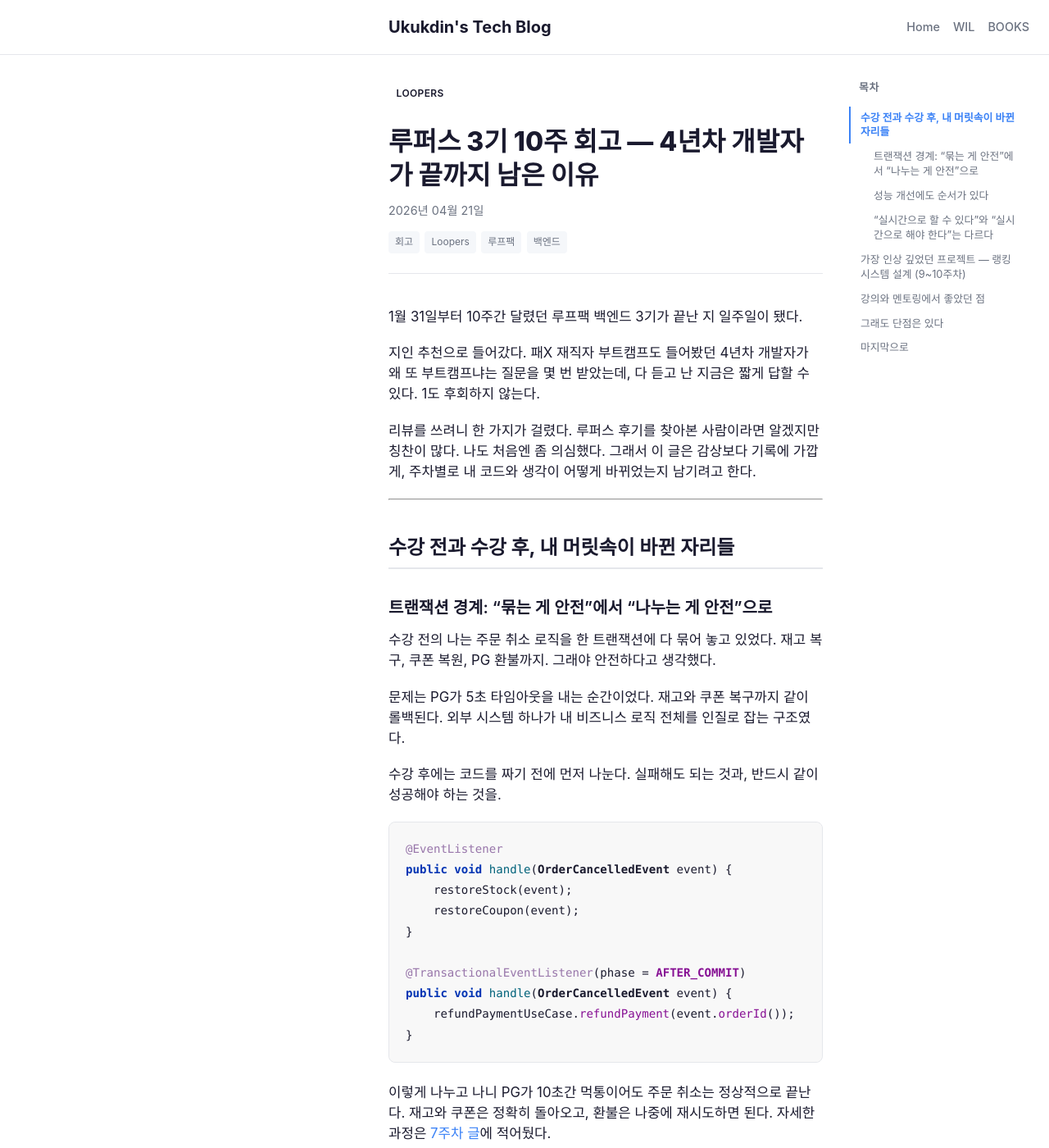
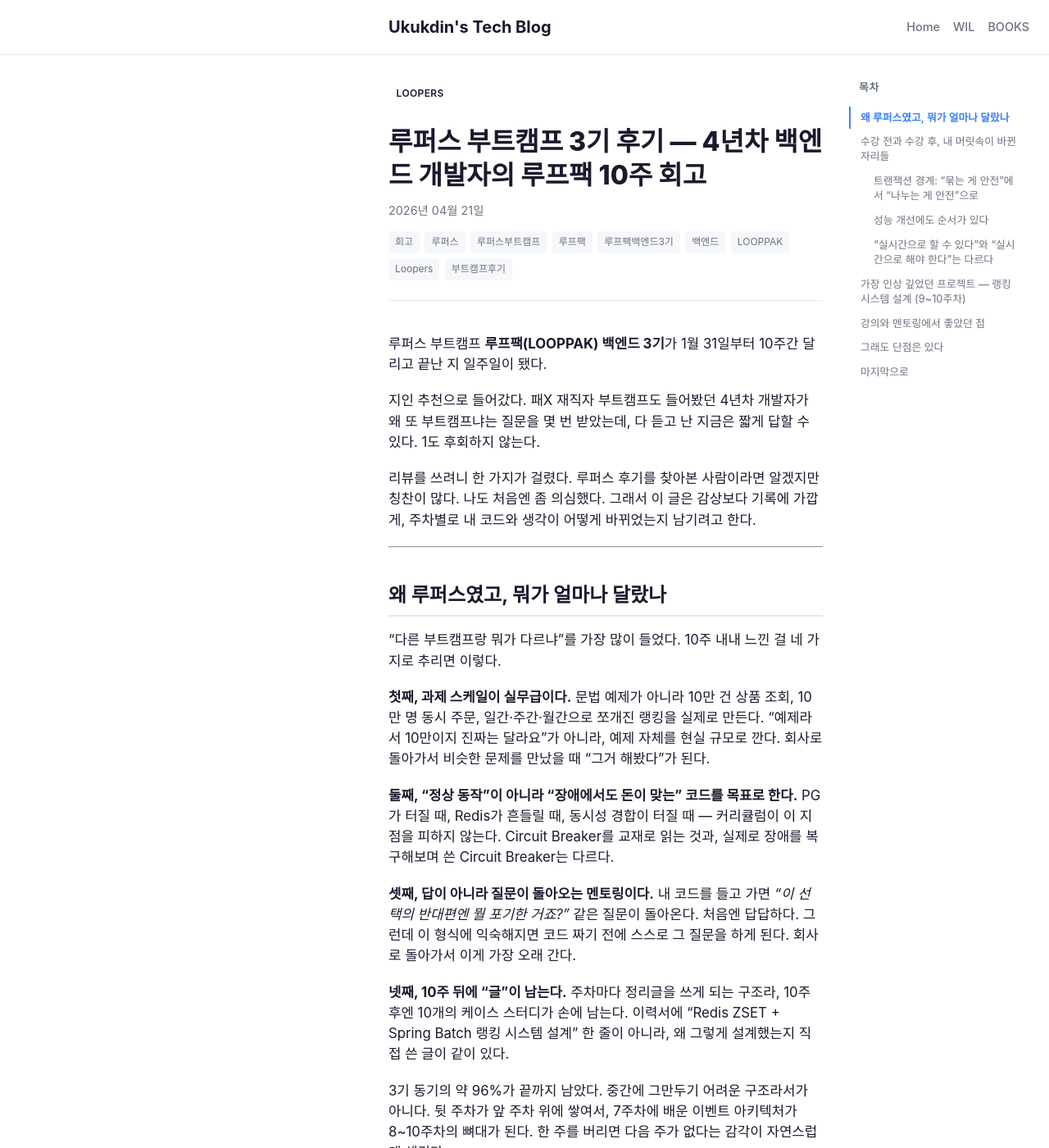
Before and after one commit to ukukdin/ukukdin.github.io, a Jekyll site: the page built from _posts/2026-04-21-loopers-3rd-review.md, in a window 1280 px wide and 1400 px high. Shown: the whole window at 82% size. Built offline with Jekyll 4.4.1, drawn with Linux system fonts in a browser that asks for light colours; some of the changed text lies outside the part shown.

Commit message:
루퍼스 3기 회고: 홍보성 섹션 추가 및 SEO 키워드 보강
- '왜 루퍼스인가' 차별점 섹션 신설
- title/excerpt에 루퍼스/루프팩/LOOPPAK 키워드 자연 배치
- tags/keywords 프론트매터 확장

Co-Authored-By: Claude Opus 4.7 (1M context) <noreply@anthropic.com>

```diff
--- a/_posts/2026-04-21-loopers-3rd-review.md
+++ b/_posts/2026-04-21-loopers-3rd-review.md
@@ -1,19 +1,34 @@
 ---
 layout: post
-title: "루퍼스 3기 10주 회고 — 4년차 개발자가 끝까지 남은 이유"
+title: "루퍼스 부트캠프 3기 후기 — 4년차 백엔드 개발자의 루프팩 10주 회고"
 date: 2026-04-21
 category: Loopers
-tags: [회고, Loopers, 루프팩, 백엔드]
-excerpt: "1월 31일부터 10주. 수강 전의 나와 수강 후의 나, 가장 인상 깊었던 프로젝트, 그리고 멘토링에 대해 담담히 적었다."
+tags: [회고, 루퍼스, 루퍼스부트캠프, 루프팩, 루프팩백엔드3기, 백엔드, LOOPPAK, Loopers, 부트캠프후기]
+keywords: "루퍼스, 루퍼스부트캠프, 루프팩, 루프팩 백엔드 3기, LOOPPAK, 백엔드 부트캠프 후기, 개발자 부트캠프 3기 후기"
+excerpt: "루퍼스 부트캠프(루프팩, LOOPPAK) 백엔드 3기를 수료한 4년차 개발자의 10주 회고. 수강 전후 변화, 가장 인상 깊었던 프로젝트, 멘토링에 대해 담담히 적었다."
 ---
 
-1월 31일부터 10주간 달렸던 루프팩 백엔드 3기가 끝난 지 일주일이 됐다.
+루퍼스 부트캠프 **루프팩(LOOPPAK) 백엔드 3기**가 1월 31일부터 10주간 달리고 끝난 지 일주일이 됐다.
 
 지인 추천으로 들어갔다. 패X 재직자 부트캠프도 들어봤던 4년차 개발자가 왜 또 부트캠프냐는 질문을 몇 번 받았는데, 다 듣고 난 지금은 짧게 답할 수 있다. 1도 후회하지 않는다.
 
 리뷰를 쓰려니 한 가지가 걸렸다. 루퍼스 후기를 찾아본 사람이라면 알겠지만 칭찬이 많다. 나도 처음엔 좀 의심했다. 그래서 이 글은 감상보다 기록에 가깝게, 주차별로 내 코드와 생각이 어떻게 바뀌었는지 남기려고 한다.
 
+---
 
+## 왜 루퍼스였고, 뭐가 얼마나 달랐나
+
+"다른 부트캠프랑 뭐가 다르냐"를 가장 많이 들었다. 10주 내내 느낀 걸 네 가지로 추리면 이렇다.
+
+**첫째, 과제 스케일이 실무급이다.** 문법 예제가 아니라 10만 건 상품 조회, 10만 명 동시 주문, 일간·주간·월간으로 쪼개진 랭킹을 실제로 만든다. "예제라서 10만이지 진짜는 달라요"가 아니라, 예제 자체를 현실 규모로 깐다. 회사로 돌아가서 비슷한 문제를 만났을 때 "그거 해봤다"가 된다.
+
+**둘째, "정상 동작"이 아니라 "장애에서도 돈이 맞는" 코드를 목표로 한다.** PG가 터질 때, Redis가 흔들릴 때, 동시성 경합이 터질 때 — 커리큘럼이 이 지점을 피하지 않는다. Circuit Breaker를 교재로 읽는 것과, 실제로 장애를 복구해보며 쓴 Circuit Breaker는 다르다.
+
+**셋째, 답이 아니라 질문이 돌아오는 멘토링이다.** 내 코드를 들고 가면 *"이 선택의 반대편엔 뭘 포기한 거죠?"* 같은 질문이 돌아온다. 처음엔 답답하다. 그런데 이 형식에 익숙해지면 코드 짜기 전에 스스로 그 질문을 하게 된다. 회사로 돌아가서 이게 가장 오래 간다.
+
+**넷째, 10주 뒤에 "글"이 남는다.** 주차마다 정리글을 쓰게 되는 구조라, 10주 후엔 10개의 케이스 스터디가 손에 남는다. 이력서에 "Redis ZSET + Spring Batch 랭킹 시스템 설계" 한 줄이 아니라, 왜 그렇게 설계했는지 직접 쓴 글이 같이 있다.
+
+3기 동기의 약 96%가 끝까지 남았다. 중간에 그만두기 어려운 구조라서가 아니다. 뒷 주차가 앞 주차 위에 쌓여서, 7주차에 배운 이벤트 아키텍처가 8~10주차의 뼈대가 된다. 한 주를 버리면 다음 주가 없다는 감각이 자연스럽게 생긴다.
 
 ---
 
```
